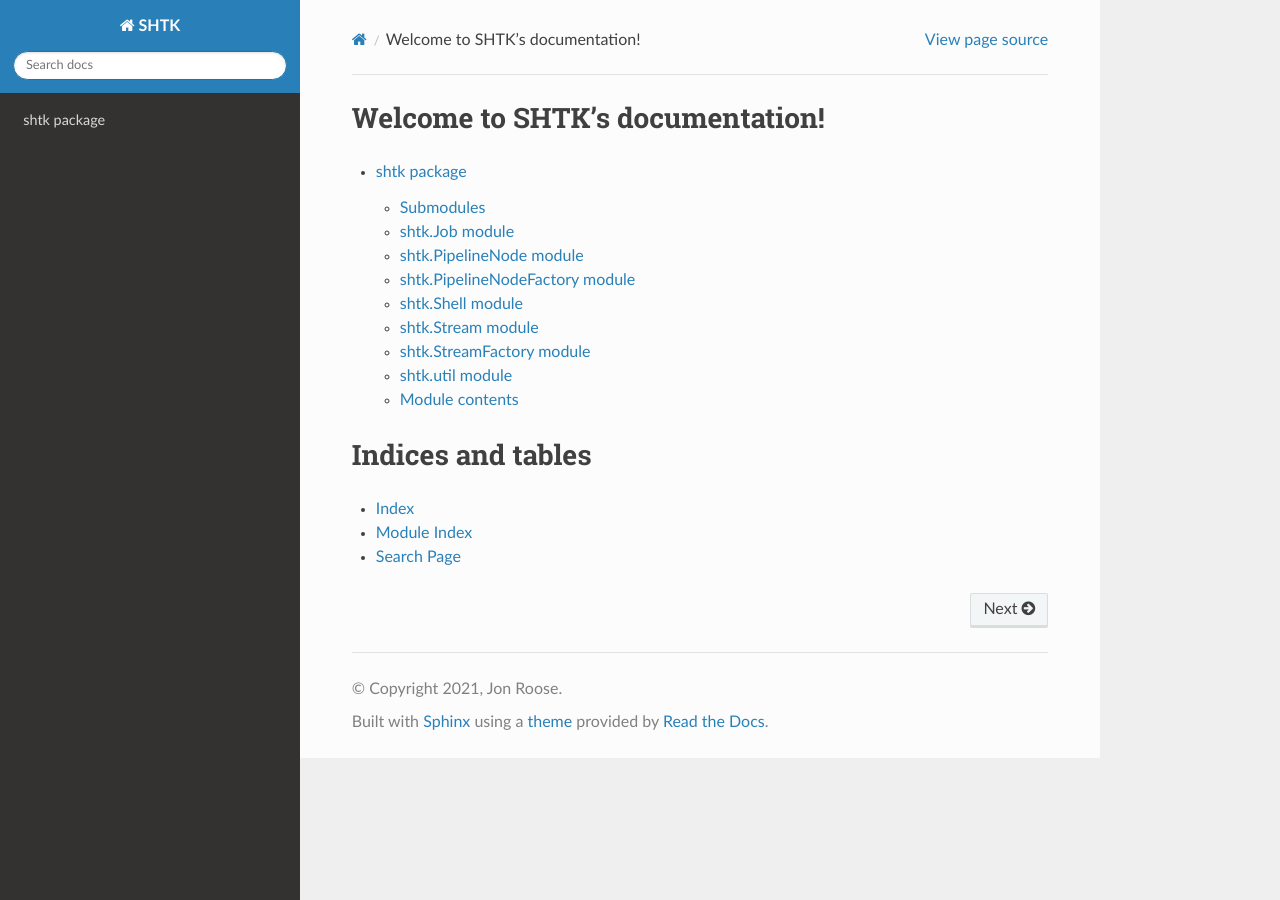
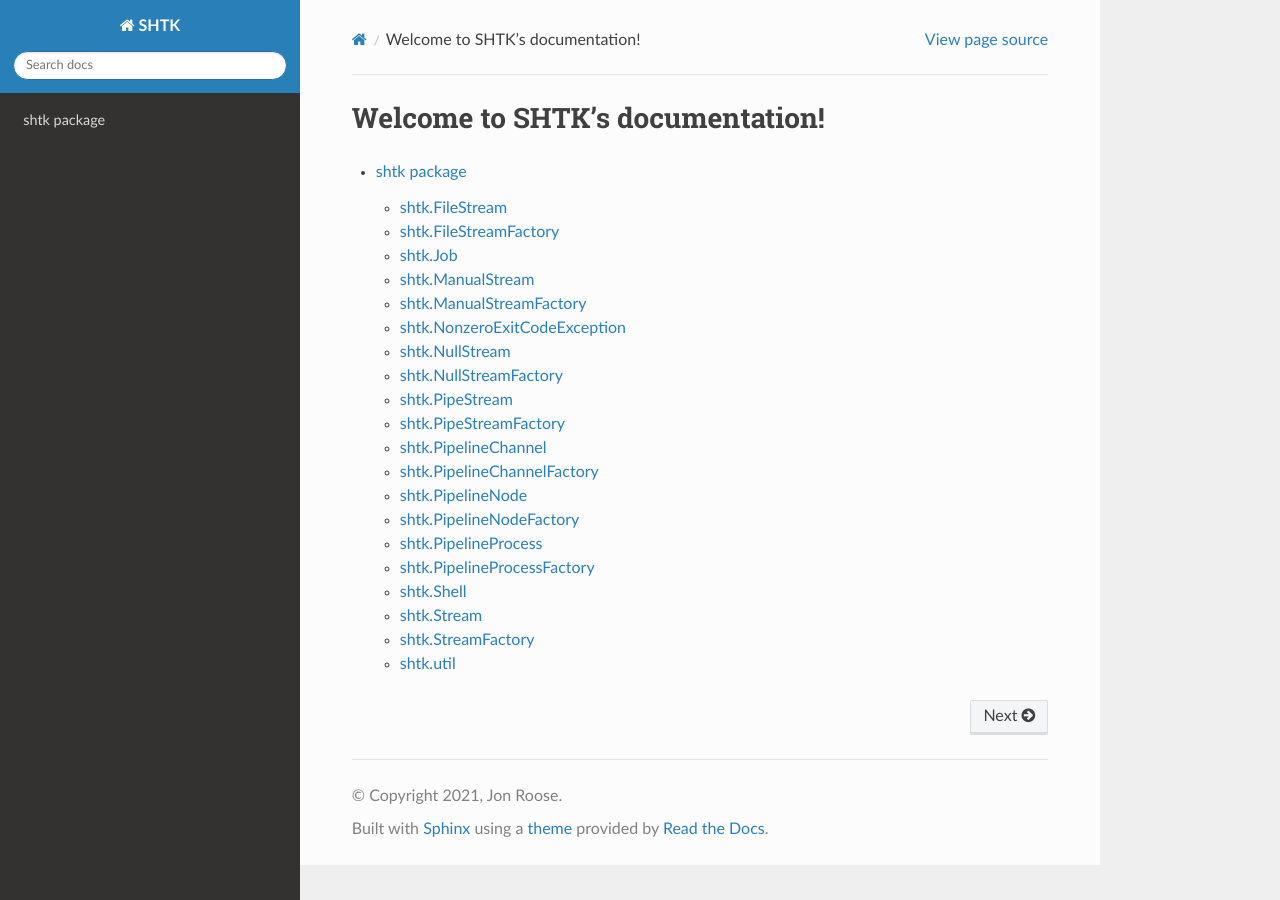
Before and after one commit to jroose/shtk, a Sphinx documentation site: the page built from docs/source/index.rst, in a window 1280 px wide. Built offline with Sphinx 7.4.7 and the Read the Docs theme 2.0.0, drawn with Linux system fonts in a browser that asks for light colours.

Commit message:
Fixing up documentation by removing extraneous module names.

```diff
--- a/docs/source/conf.py
+++ b/docs/source/conf.py
@@ -24,7 +24,7 @@ copyright = '2021, Jon Roose'
 author = 'Jon Roose'
 
 # The full version, including alpha/beta/rc tags
-release = 'v1.0.0'
+release = 'v0.9.2'
 
 
 # -- General configuration ---------------------------------------------------
--- a/docs/source/index.rst
+++ b/docs/source/index.rst
@@ -10,12 +10,3 @@ Welcome to SHTK's documentation!
    :maxdepth: 2
 
    shtk
-
-
-
-Indices and tables
-==================
-
-* :ref:`genindex`
-* :ref:`modindex`
-* :ref:`search`
--- a/docs/source/shtk.rst
+++ b/docs/source/shtk.rst
@@ -1,69 +1,162 @@
 shtk package
 ============
 
-Submodules
+shtk.FileStream
+---------------
+
+.. autoclass:: shtk.FileStream
+	:members:
+	:undoc-members:
+	:show-inheritance:
+
+shtk.FileStreamFactory
+----------------------
+
+.. autoclass:: shtk.FileStreamFactory
+	:members:
+	:undoc-members:
+	:show-inheritance:
+
+shtk.Job
+--------
+
+.. autoclass:: shtk.Job
+	:members:
+	:undoc-members:
+	:show-inheritance:
+
+shtk.ManualStream
+-----------------
+
+.. autoclass:: shtk.ManualStream
+	:members:
+	:undoc-members:
+	:show-inheritance:
+
+shtk.ManualStreamFactory
+------------------------
+
+.. autoclass:: shtk.ManualStreamFactory
+	:members:
+	:undoc-members:
+	:show-inheritance:
+
+shtk.NonzeroExitCodeException
+-----------------------------
+
+.. autoclass:: shtk.NonzeroExitCodeException
+	:members:
+	:undoc-members:
+	:show-inheritance:
+
+shtk.NullStream
+---------------
+
+.. autoclass:: shtk.NullStream
+	:members:
+	:undoc-members:
+	:show-inheritance:
+
+shtk.NullStreamFactory
+----------------------
+
+.. autoclass:: shtk.NullStreamFactory
+	:members:
+	:undoc-members:
+	:show-inheritance:
+
+shtk.PipeStream
+---------------
+
+.. autoclass:: shtk.PipeStream
+	:members:
+	:undoc-members:
+	:show-inheritance:
+
+shtk.PipeStreamFactory
+----------------------
+
+.. autoclass:: shtk.PipeStreamFactory
+	:members:
+	:undoc-members:
+	:show-inheritance:
+
+shtk.PipelineChannel
+--------------------
+
+.. autoclass:: shtk.PipelineChannel
+	:members:
+	:undoc-members:
+	:show-inheritance:
+
+shtk.PipelineChannelFactory
+---------------------------
+
+.. autoclass:: shtk.PipelineChannelFactory
+	:members:
+	:undoc-members:
+	:show-inheritance:
+
+shtk.PipelineNode
+-----------------
+
+.. autoclass:: shtk.PipelineNode
+	:members:
+	:undoc-members:
+	:show-inheritance:
+
+shtk.PipelineNodeFactory
+------------------------
+
+.. autoclass:: shtk.PipelineNodeFactory
+	:members:
+	:undoc-members:
+	:show-inheritance:
+
+shtk.PipelineProcess
+--------------------
+
+.. autoclass:: shtk.PipelineProcess
+	:members:
+	:undoc-members:
+	:show-inheritance:
+
+shtk.PipelineProcessFactory
+---------------------------
+
+.. autoclass:: shtk.PipelineProcessFactory
+	:members:
+	:undoc-members:
+	:show-inheritance:
+
+shtk.Shell
 ----------
 
-shtk.Job module
----------------
+.. autoclass:: shtk.Shell
+	:members:
+	:undoc-members:
+	:show-inheritance:
 
-.. automodule:: shtk.Job
-   :members:
-   :undoc-members:
-   :show-inheritance:
+shtk.Stream
+-----------
 
-shtk.PipelineNode module
-------------------------
+.. autoclass:: shtk.Stream
+	:members:
+	:undoc-members:
+	:show-inheritance:
 
-.. automodule:: shtk.PipelineNode
-   :members:
-   :undoc-members:
-   :show-inheritance:
-
-shtk.PipelineNodeFactory module
--------------------------------
-
-.. automodule:: shtk.PipelineNodeFactory
-   :members:
-   :undoc-members:
-   :show-inheritance:
-
-shtk.Shell module
------------------
-
-.. automodule:: shtk.Shell
-   :members:
-   :undoc-members:
-   :show-inheritance:
-
-shtk.Stream module
+shtk.StreamFactory
 ------------------
 
-.. automodule:: shtk.Stream
-   :members:
-   :undoc-members:
-   :show-inheritance:
+.. autoclass:: shtk.StreamFactory
+	:members:
+	:undoc-members:
+	:show-inheritance:
 
-shtk.StreamFactory module
--------------------------
-
-.. automodule:: shtk.StreamFactory
-   :members:
-   :undoc-members:
-   :show-inheritance:
-
-shtk.util module
-----------------
+shtk.util
+---------
 
 .. automodule:: shtk.util
-   :members:
-   :undoc-members:
-   :show-inheritance:
-
-Module contents
----------------
-
-.. automodule:: shtk
-   :members:
-   :undoc-members:
-   :show-inheritance:
+	:members:
+	:undoc-members:
+	:show-inheritance:
```
Also changed, not shown: docs/build_shtk_rst.py (added, +33 -0 lines), docs/source/modules.rst (deleted, +0 -7 lines), 2 other files.
